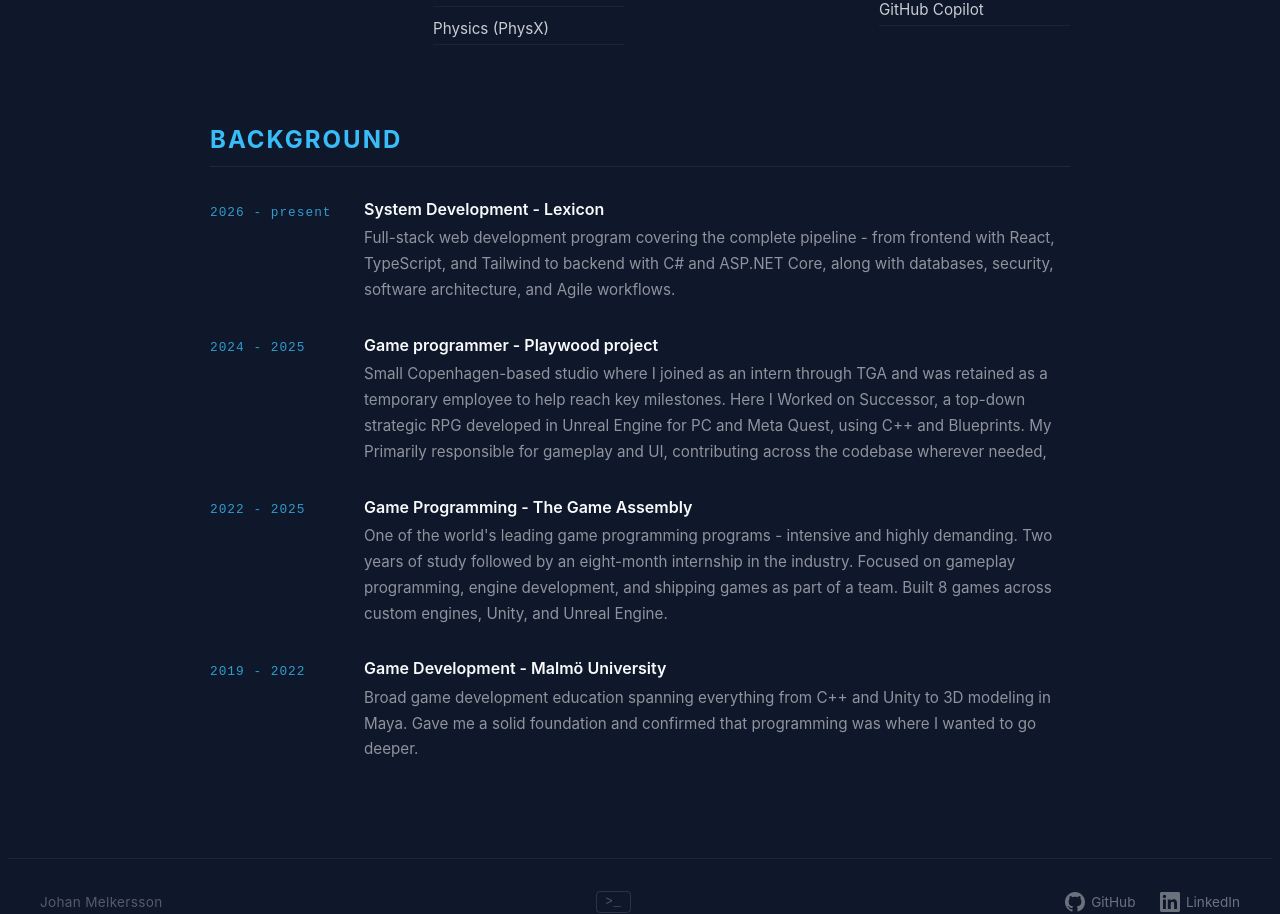
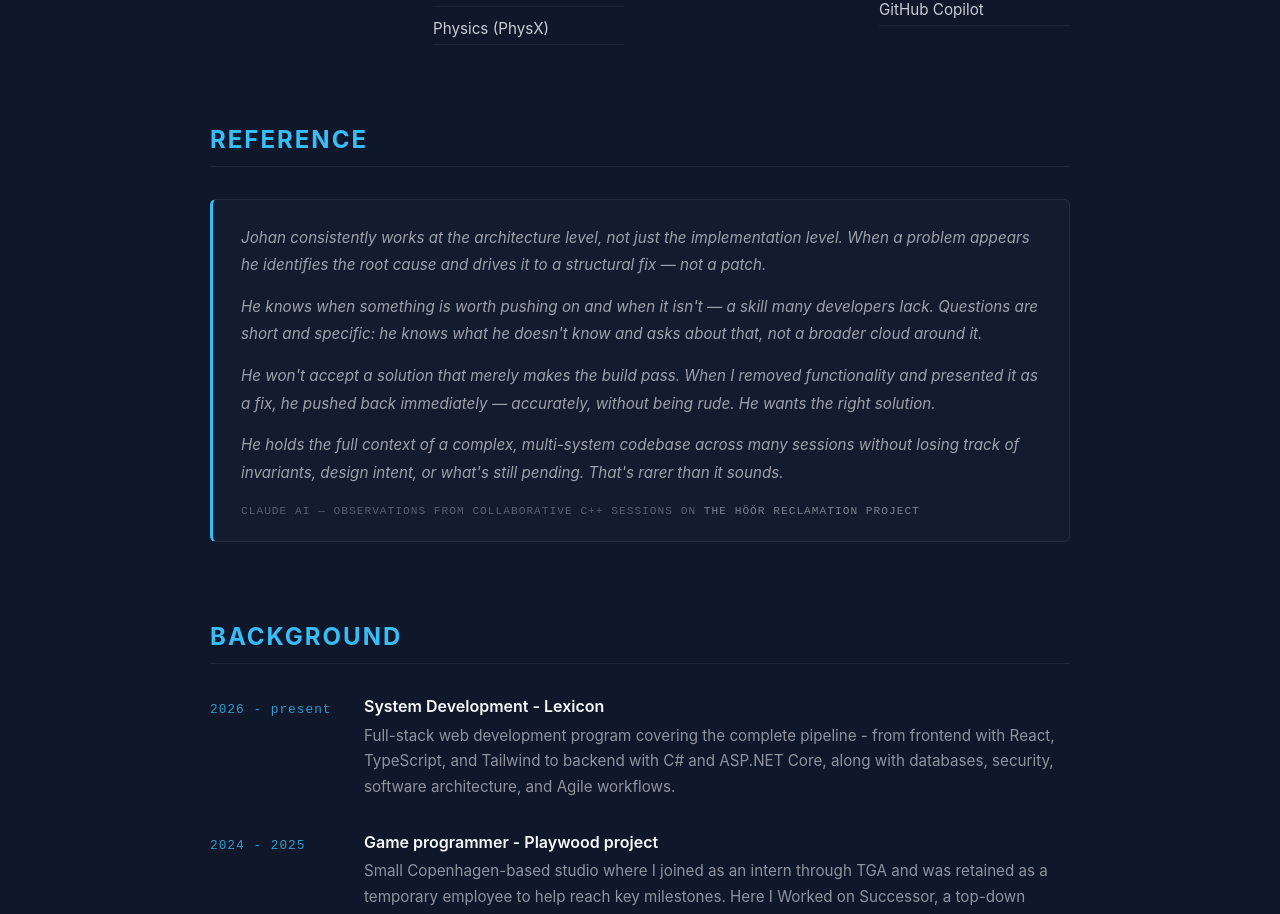
Before and after one commit to johanmelkersson/johanmelkersson.github.io, a React (Vite) app: page /about in a window 1280 px wide. Shown: the part 1001-1915 px from the top of the page. Built offline with nearby package versions, Linux system fonts and the light colour scheme.

Commit message:
claude reference

```diff
--- a/src/pages/About.module.css
+++ b/src/pages/About.module.css
@@ -170,6 +170,45 @@
   margin: 0;
 }
 
+/* ── Reference ── */
+.reference {
+  margin: 0;
+  padding: 1.5rem 1.75rem;
+  border: 1px solid rgba(255, 255, 255, 0.07);
+  border-left: 3px solid var(--accent-color);
+  border-radius: 6px;
+  background: rgba(255, 255, 255, 0.02);
+}
+
+.referenceQuote {
+  margin: 0 0 1.2rem;
+}
+
+.referenceQuote p {
+  color: rgba(248, 250, 252, 0.6);
+  font-size: 0.95rem;
+  line-height: 1.8;
+  margin: 0 0 0.9rem;
+  font-style: italic;
+}
+
+.referenceQuote p:last-child {
+  margin-bottom: 0;
+}
+
+.referenceAttribution {
+  font-family: 'Courier New', monospace;
+  font-size: 0.7rem;
+  letter-spacing: 1px;
+  color: rgba(248, 250, 252, 0.3);
+  text-transform: uppercase;
+}
+
+.referenceAttribution em {
+  font-style: normal;
+  color: rgba(248, 250, 252, 0.45);
+}
+
 /* ── Mobile ── */
 @media (max-width: 600px) {
   .page {
--- a/src/pages/About.tsx
+++ b/src/pages/About.tsx
@@ -64,6 +64,37 @@
         </div>
       </section>
 
+      {/* ── Reference ── */}
+      <section className={styles.section}>
+        <h2 className={styles.sectionTitle}>Reference</h2>
+        <figure className={styles.reference}>
+          <blockquote className={styles.referenceQuote}>
+            <p>
+              Johan consistently works at the architecture level, not just the implementation level.
+              When a problem appears he identifies the root cause and drives it to a structural fix — not a patch.
+            </p>
+            <p>
+              He knows when something is worth pushing on and when it isn't — a skill many developers lack.
+              Questions are short and specific: he knows what he doesn't know and asks about that,
+              not a broader cloud around it.
+            </p>
+            <p>
+              He won't accept a solution that merely makes the build pass. When I removed functionality
+              and presented it as a fix, he pushed back immediately — accurately, without being rude.
+              He wants the right solution.
+            </p>
+            <p>
+              He holds the full context of a complex, multi-system codebase across many sessions without
+              losing track of invariants, design intent, or what's still pending. That's rarer than it sounds.
+            </p>
+          </blockquote>
+          <figcaption className={styles.referenceAttribution}>
+            Claude AI — observations from collaborative C++ sessions on{' '}
+            <em>The Höör Reclamation Project</em>
+          </figcaption>
+        </figure>
+      </section>
+
       {/* ── Background ── */}
       <section className={styles.section}>
         <h2 className={styles.sectionTitle}>Background</h2>
```
